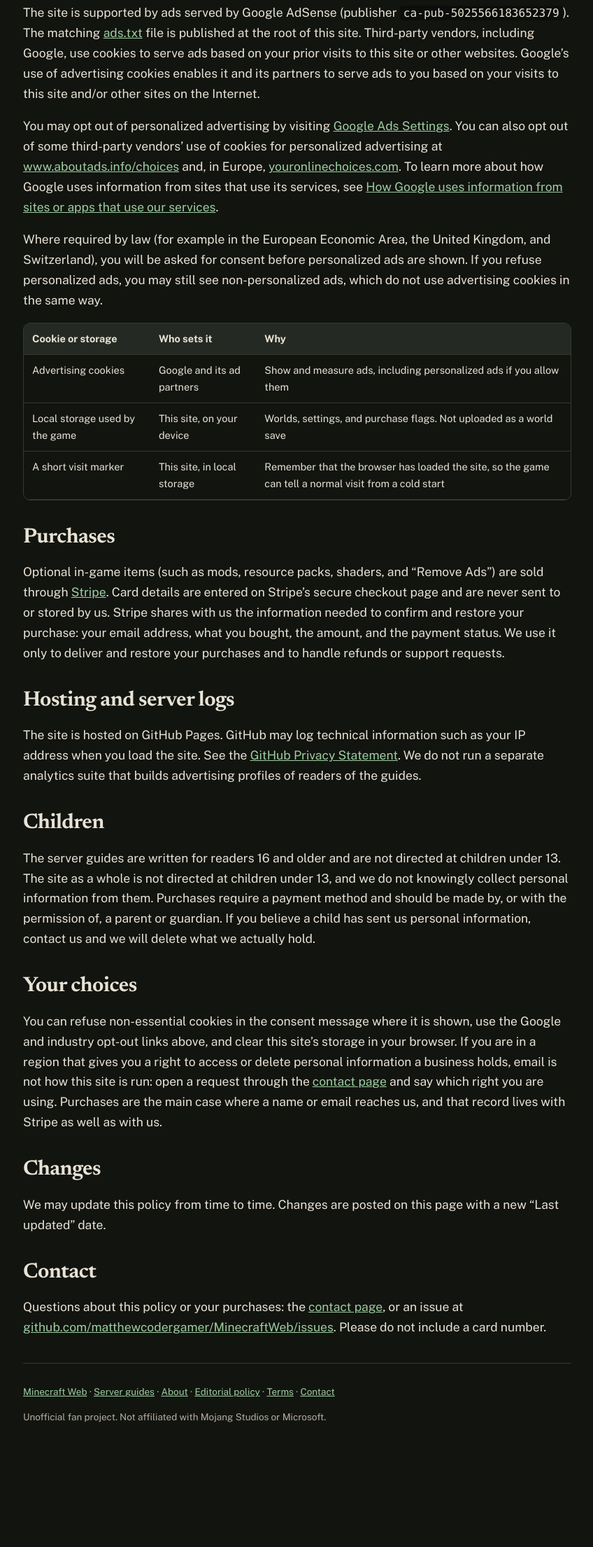
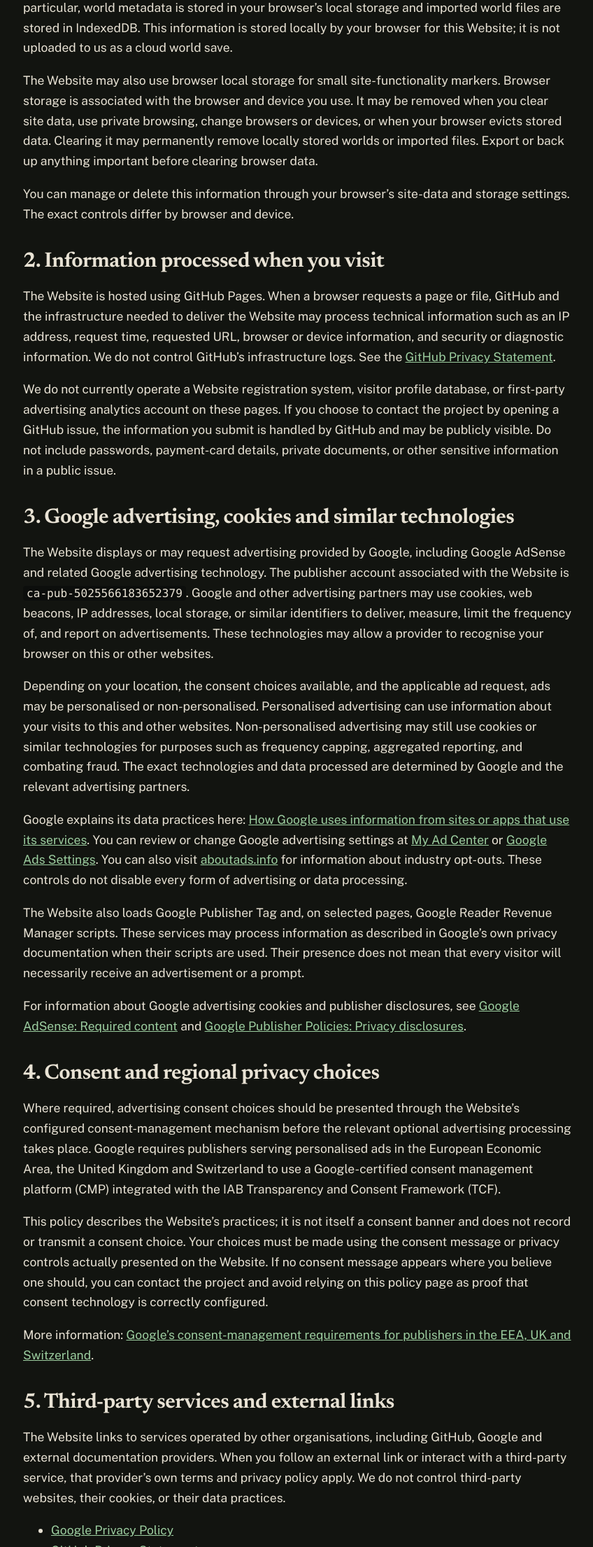
Before and after one commit to matthewcodergamer/matthewcodergamer.github.io, a plain HTML site: page privacy.html in a window 1280 px wide. Shown: the part 590-2800 px from the top of the page at 70% size, without its empty margins (215-1063 px from the left). Before the commit the page ends 2711 px from the top, so only its background shows below. Drawn offline with nearby package versions, Linux system fonts and the light colour scheme.

Commit message:
Strengthen privacy policy and Google ads disclosures

```diff
--- a/privacy.html
+++ b/privacy.html
@@ -4,7 +4,7 @@
 <meta charset="utf-8">
 <meta name="viewport" content="width=device-width, initial-scale=1">
 <title>Privacy Policy – Minecraft Web</title>
-<meta name="description" content="Privacy policy for Minecraft Web: browser saves, Google AdSense cookies, Stripe purchases, and GitHub Pages hosting.">
+<meta name="description" content="Read how Minecraft Web handles browser-stored game worlds, Google advertising, cookies, third-party services and privacy requests.">
 <link rel="canonical" href="https://matthewcodergamer.github.io/privacy.html">
 <link rel="preconnect" href="https://fonts.googleapis.com">
 <link rel="preconnect" href="https://fonts.gstatic.com" crossorigin>
@@ -12,55 +12,66 @@
 <link rel="stylesheet" href="/doc.css">
 <link rel="icon" type="image/png" sizes="32x32" href="/icons/icon-32.png">
 <meta name="google-adsense-account" content="ca-pub-5025566183652379">
-<script async src="https://pagead2.googlesyndication.com/pagead/js/adsbygoogle.js?client=ca-pub-5025566183652379" crossorigin="anonymous"></script>
-<script src="/site-ads.js" defer></script>
-<script src="/ad-clicks.js" defer></script>
+<meta name="theme-color" content="#121410">
 </head>
 <body>
 <div class="wrap">
 <nav class="crumbs"><a href="/">Minecraft Web</a> · <a href="/terms.html">Terms</a> · <a href="/contact.html">Contact</a></nav>
-<h1>Privacy policy</h1>
-<p class="meta">Last updated: November 7, 2026</p>
-<p>This policy explains what information is involved when you use Minecraft Web at <strong>matthewcodergamer.github.io</strong> (the “site”), including the browser game at <a href="/">/</a> and the articles under <a href="/guides/">/guides/</a>. The publisher is Matthew Coder, the maintainer of that site.</p>
+<h1>Privacy Policy</h1>
+<p class="meta">Last updated: November 26, 2026</p>
+<p>This Privacy Policy explains how information is handled when you visit <strong>matthewcodergamer.github.io</strong> (the “Website”), play the Minecraft Web browser game, or read the Website’s guides. The Website is published and maintained by Matthew Coder (“we”, “us” or “our”).</p>
+<div class="note"><strong>In short:</strong> Game-world information is stored in your own browser on your device. The Website uses Google advertising technology. GitHub hosts the Website and may process technical request information. We do not operate a Website account system or ask visitors to submit personal details to play.</div>
 
-<h2>Information stored on your device</h2>
-<p>The game saves your worlds, settings, enabled mods and resource packs, and any purchase records it needs in your browser’s local storage on your own device. This data is not sent to us as a copy of your world. You can delete it at any time by clearing this site’s data in your browser settings. Clearing it can delete your worlds. The server guides do not ask you to create an account and do not store a profile.</p>
+<h2>1. Information stored by the game on your device</h2>
+<p>The browser game uses browser storage to keep game data available between visits. In particular, world metadata is stored in your browser’s local storage and imported world files are stored in IndexedDB. This information is stored locally by your browser for this Website; it is not uploaded to us as a cloud world save.</p>
+<p>The Website may also use browser local storage for small site-functionality markers. Browser storage is associated with the browser and device you use. It may be removed when you clear site data, use private browsing, change browsers or devices, or when your browser evicts stored data. Clearing it may permanently remove locally stored worlds or imported files. Export or back up anything important before clearing browser data.</p>
+<p>You can manage or delete this information through your browser’s site-data and storage settings. The exact controls differ by browser and device.</p>
 
-<h2>Advertising and cookies</h2>
-<p>The site is supported by ads served by Google AdSense (publisher <code>ca-pub-5025566183652379</code>). The matching <a href="/ads.txt">ads.txt</a> file is published at the root of this site. Third-party vendors, including Google, use cookies to serve ads based on your prior visits to this site or other websites. Google’s use of advertising cookies enables it and its partners to serve ads to you based on your visits to this site and/or other sites on the Internet.</p>
-<p>You may opt out of personalized advertising by visiting <a href="https://www.google.com/settings/ads">Google Ads Settings</a>. You can also opt out of some third-party vendors’ use of cookies for personalized advertising at <a href="https://www.aboutads.info/choices/">www.aboutads.info/choices</a> and, in Europe, <a href="https://www.youronlinechoices.com/">youronlinechoices.com</a>. To learn more about how Google uses information from sites that use its services, see <a href="https://policies.google.com/technologies/partner-sites">How Google uses information from sites or apps that use our services</a>.</p>
-<p>Where required by law (for example in the European Economic Area, the United Kingdom, and Switzerland), you will be asked for consent before personalized ads are shown. If you refuse personalized ads, you may still see non-personalized ads, which do not use advertising cookies in the same way.</p>
-<div class="tablewrap">
-<table>
-  <thead><tr><th>Cookie or storage</th><th>Who sets it</th><th>Why</th></tr></thead>
-  <tbody>
-    <tr><td>Advertising cookies</td><td>Google and its ad partners</td><td>Show and measure ads, including personalized ads if you allow them</td></tr>
-    <tr><td>Local storage used by the game</td><td>This site, on your device</td><td>Worlds, settings, and purchase flags. Not uploaded as a world save</td></tr>
-    <tr><td>A short visit marker</td><td>This site, in local storage</td><td>Remember that the browser has loaded the site, so the game can tell a normal visit from a cold start</td></tr>
-  </tbody>
-</table>
-</div>
+<h2>2. Information processed when you visit</h2>
+<p>The Website is hosted using GitHub Pages. When a browser requests a page or file, GitHub and the infrastructure needed to deliver the Website may process technical information such as an IP address, request time, requested URL, browser or device information, and security or diagnostic information. We do not control GitHub’s infrastructure logs. See the <a href="https://docs.github.com/en/site-policy/privacy-policies/github-general-privacy-statement">GitHub Privacy Statement</a>.</p>
+<p>We do not currently operate a Website registration system, visitor profile database, or first-party advertising analytics account on these pages. If you choose to contact the project by opening a GitHub issue, the information you submit is handled by GitHub and may be publicly visible. Do not include passwords, payment-card details, private documents, or other sensitive information in a public issue.</p>
 
-<h2>Purchases</h2>
-<p>Optional in-game items (such as mods, resource packs, shaders, and “Remove Ads”) are sold through <a href="https://stripe.com/privacy">Stripe</a>. Card details are entered on Stripe’s secure checkout page and are never sent to or stored by us. Stripe shares with us the information needed to confirm and restore your purchase: your email address, what you bought, the amount, and the payment status. We use it only to deliver and restore your purchases and to handle refunds or support requests.</p>
+<h2>3. Google advertising, cookies and similar technologies</h2>
+<p>The Website displays or may request advertising provided by Google, including Google AdSense and related Google advertising technology. The publisher account associated with the Website is <code>ca-pub-5025566183652379</code>. Google and other advertising partners may use cookies, web beacons, IP addresses, local storage, or similar identifiers to deliver, measure, limit the frequency of, and report on advertisements. These technologies may allow a provider to recognise your browser on this or other websites.</p>
+<p>Depending on your location, the consent choices available, and the applicable ad request, ads may be personalised or non-personalised. Personalised advertising can use information about your visits to this and other websites. Non-personalised advertising may still use cookies or similar technologies for purposes such as frequency capping, aggregated reporting, and combating fraud. The exact technologies and data processed are determined by Google and the relevant advertising partners.</p>
+<p>Google explains its data practices here: <a href="https://policies.google.com/technologies/partner-sites">How Google uses information from sites or apps that use its services</a>. You can review or change Google advertising settings at <a href="https://myadcenter.google.com/">My Ad Center</a> or <a href="https://www.google.com/settings/ads">Google Ads Settings</a>. You can also visit <a href="https://optout.aboutads.info/">aboutads.info</a> for information about industry opt-outs. These controls do not disable every form of advertising or data processing.</p>
+<p>The Website also loads Google Publisher Tag and, on selected pages, Google Reader Revenue Manager scripts. These services may process information as described in Google’s own privacy documentation when their scripts are used. Their presence does not mean that every visitor will necessarily receive an advertisement or a prompt.</p>
+<p>For information about Google advertising cookies and publisher disclosures, see <a href="https://support.google.com/adsense/answer/1348695">Google AdSense: Required content</a> and <a href="https://support.google.com/publisherpolicies/answer/10437794">Google Publisher Policies: Privacy disclosures</a>.</p>
 
-<h2>Hosting and server logs</h2>
-<p>The site is hosted on GitHub Pages. GitHub may log technical information such as your IP address when you load the site. See the <a href="https://docs.github.com/en/site-policy/privacy-policies/github-general-privacy-statement">GitHub Privacy Statement</a>. We do not run a separate analytics suite that builds advertising profiles of readers of the guides.</p>
+<h2>4. Consent and regional privacy choices</h2>
+<p>Where required, advertising consent choices should be presented through the Website’s configured consent-management mechanism before the relevant optional advertising processing takes place. Google requires publishers serving personalised ads in the European Economic Area, the United Kingdom and Switzerland to use a Google-certified consent management platform (CMP) integrated with the IAB Transparency and Consent Framework (TCF).</p>
+<p>This policy describes the Website’s practices; it is not itself a consent banner and does not record or transmit a consent choice. Your choices must be made using the consent message or privacy controls actually presented on the Website. If no consent message appears where you believe one should, you can contact the project and avoid relying on this policy page as proof that consent technology is correctly configured.</p>
+<p>More information: <a href="https://support.google.com/adsense/answer/13554116">Google’s consent-management requirements for publishers in the EEA, UK and Switzerland</a>.</p>
 
-<h2>Children</h2>
-<p>The server guides are written for readers 16 and older and are not directed at children under 13. The site as a whole is not directed at children under 13, and we do not knowingly collect personal information from them. Purchases require a payment method and should be made by, or with the permission of, a parent or guardian. If you believe a child has sent us personal information, contact us and we will delete what we actually hold.</p>
+<h2>5. Third-party services and external links</h2>
+<p>The Website links to services operated by other organisations, including GitHub, Google and external documentation providers. When you follow an external link or interact with a third-party service, that provider’s own terms and privacy policy apply. We do not control third-party websites, their cookies, or their data practices.</p>
+<ul>
+<li><a href="https://policies.google.com/privacy">Google Privacy Policy</a></li>
+<li><a href="https://docs.github.com/en/site-policy/privacy-policies/github-general-privacy-statement">GitHub Privacy Statement</a></li>
+</ul>
 
-<h2>Your choices</h2>
-<p>You can refuse non-essential cookies in the consent message where it is shown, use the Google and industry opt-out links above, and clear this site’s storage in your browser. If you are in a region that gives you a right to access or delete personal information a business holds, email is not how this site is run: open a request through the <a href="/contact.html">contact page</a> and say which right you are using. Purchases are the main case where a name or email reaches us, and that record lives with Stripe as well as with us.</p>
+<h2>6. How long information is kept</h2>
+<p>Game data remains in your browser storage until you delete it, the browser removes it, or the game changes how it stores data. Technical logs and information processed by GitHub, Google, or other providers are retained according to those providers’ own policies and settings. If you submit a GitHub issue, its retention and visibility are governed by GitHub and the repository’s settings.</p>
 
-<h2>Changes</h2>
-<p>We may update this policy from time to time. Changes are posted on this page with a new “Last updated” date.</p>
+<h2>7. Your privacy rights and choices</h2>
+<p>Depending on where you live, privacy laws may give you rights to request access to, correction of, deletion of, or information about personal data, or to object to or restrict certain processing. You may also have rights to withdraw consent where processing relies on consent. These rights are subject to legal conditions and exceptions.</p>
+<p>For data held in your browser, you can use your browser’s site-data controls. For data held by Google or GitHub, you may need to contact the relevant provider directly using its privacy tools. For a question about information the Website publisher may hold, use the <a href="/contact.html">Contact page</a>. The project’s public GitHub issue tracker is not a private channel, so do not post personal data there; ask for a suitable private contact route instead.</p>
 
-<h2>Contact</h2>
-<p>Questions about this policy or your purchases: the <a href="/contact.html">contact page</a>, or an issue at <a href="https://github.com/matthewcodergamer/MinecraftWeb/issues">github.com/matthewcodergamer/MinecraftWeb/issues</a>. Please do not include a card number.</p>
+<h2>8. Children’s privacy</h2>
+<p>The Website is not designed to request personal information from children. We do not knowingly ask children to provide personal information through a Website account or registration form. The Website’s guides may contain technical material intended for older readers. Parents or guardians should supervise children’s use of online services and advertising. If you believe personal information about a child has been submitted to a public project issue, contact GitHub about the public content and contact the project through the <a href="/contact.html">Contact page</a>.</p>
+
+<h2>9. Security</h2>
+<p>No website, browser, or internet transmission can be guaranteed to be completely secure. Keep your browser and device updated, do not share private account credentials, and do not treat locally stored worlds as backed-up or encrypted cloud data.</p>
+
+<h2>10. Changes to this policy</h2>
+<p>We may update this policy when the Website, its services, or applicable requirements change. The “Last updated” date at the top identifies the latest revision. The current version will be published at this URL.</p>
+
+<h2>11. Contact</h2>
+<p>For questions about this policy, use the <a href="/contact.html">Contact page</a>. Please do not send passwords, payment-card details, or other sensitive information.</p>
+
 <footer class="site">
-  <p><a href="/">Minecraft Web</a> · <a href="/guides/">Server guides</a> · <a href="/about.html">About</a> · <a href="/editorial-policy.html">Editorial policy</a> · <a href="/terms.html">Terms</a> · <a href="/contact.html">Contact</a></p>
-  <p>Unofficial fan project. Not affiliated with Mojang Studios or Microsoft.</p>
+<p><a href="/">Minecraft Web</a> · <a href="/guides/">Server guides</a> · <a href="/about.html">About</a> · <a href="/editorial-policy.html">Editorial policy</a> · <a href="/terms.html">Terms</a> · <a href="/contact.html">Contact</a></p>
+<p>Minecraft Web is an independent, unofficial fan project. It is not affiliated with or endorsed by Mojang Studios or Microsoft.</p>
 </footer>
 </div>
 </body>
```
